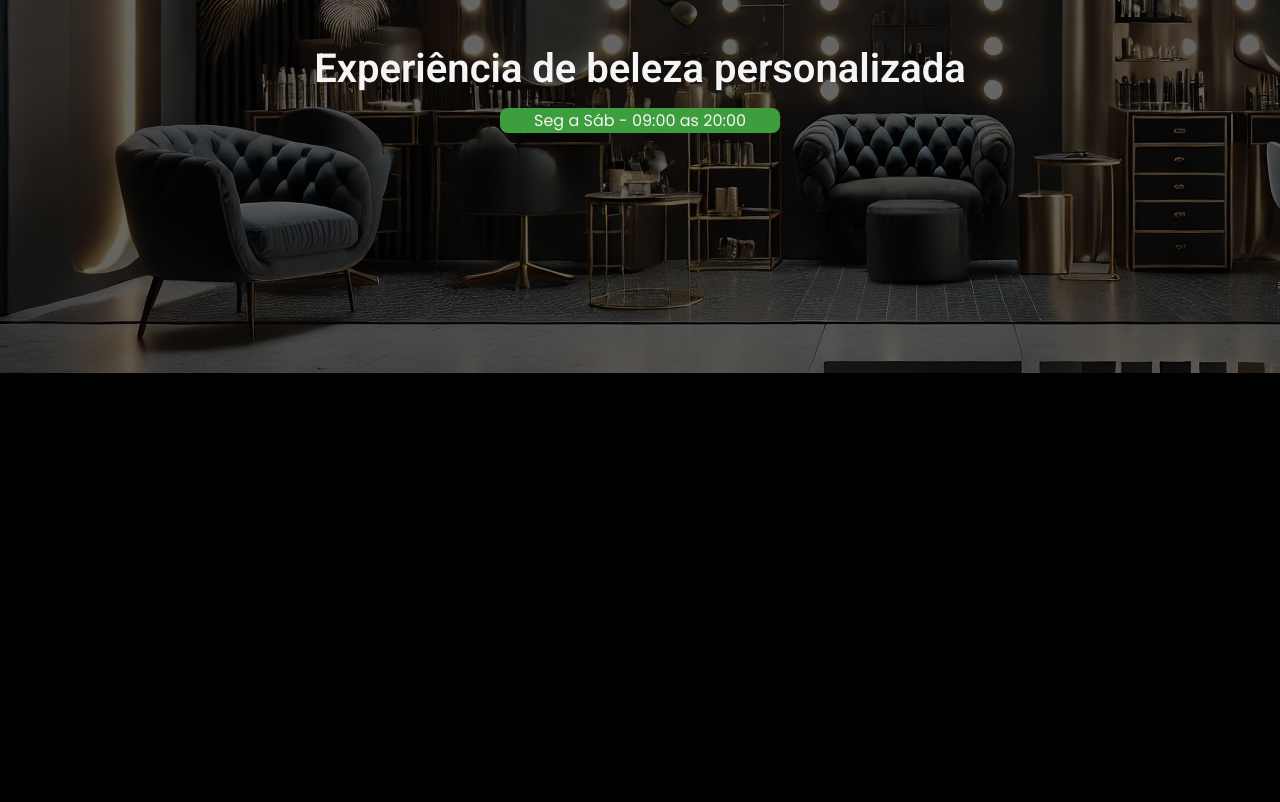
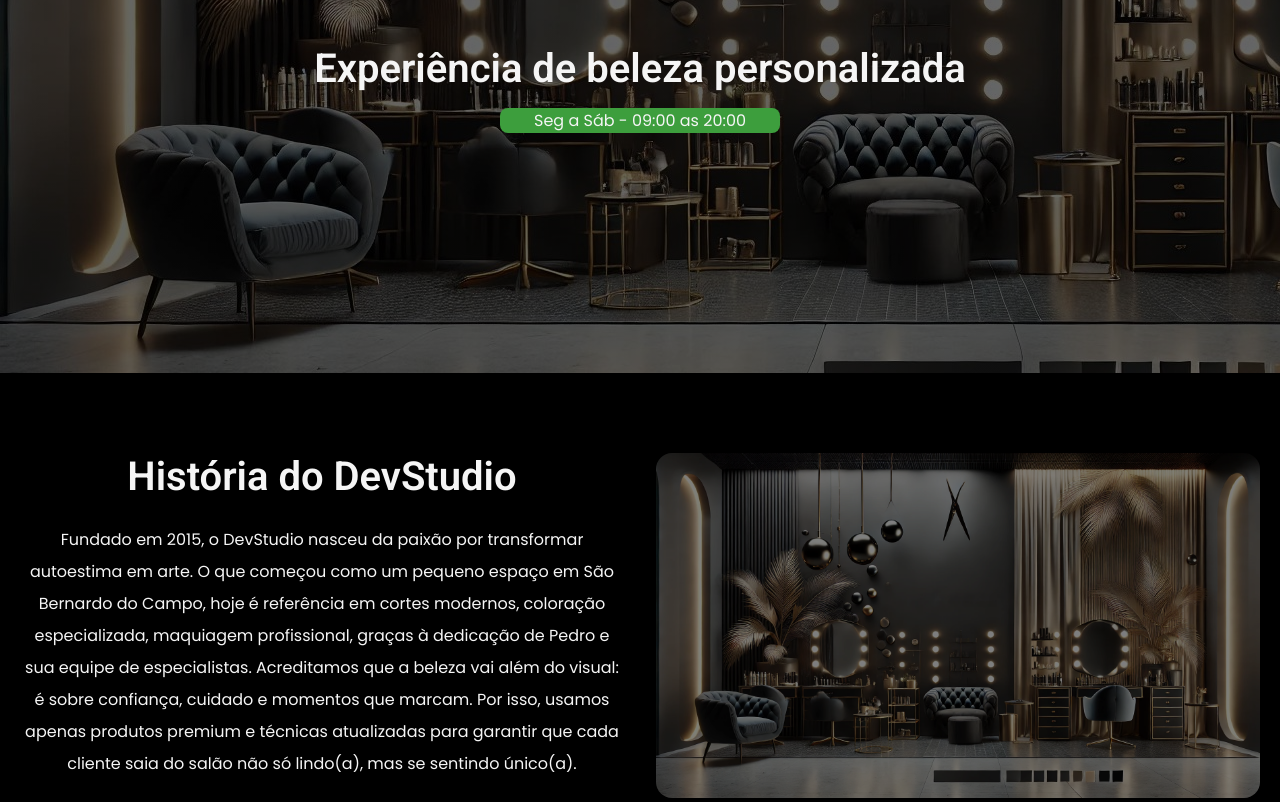
Before and after one commit to BarucoMarco2091/devstudio, a plain HTML site: page index.html in a window 1280 px wide. Shown: the part 107-909 px from the top of the page. Before the commit the page ends 800 px from the top, so only its background shows below. Drawn offline with Linux system fonts and the light colour scheme.

Commit message:
feat:main

```diff
--- a/index.html
+++ b/index.html
@@ -44,7 +44,19 @@
             <p class="hour">Seg a Sáb - 09:00 as 20:00</p>
         </div>
     </header>
-    <main></main>
+    <main>
+        <section class="about">
+            <div class="text">
+                <h2>História do DevStudio</h2>
+                <p>Fundado em 2015, o DevStudio nasceu da paixão por transformar autoestima em arte. O que começou como um pequeno espaço em São Bernardo do Campo, hoje é referência em cortes modernos, coloração especializada, maquiagem profissional, graças à dedicação de Pedro e sua equipe de especialistas.
+
+                    Acreditamos que a beleza vai além do visual: é sobre confiança, cuidado e momentos que marcam. Por isso, usamos apenas produtos premium e técnicas atualizadas para garantir que cada cliente saia do salão não só lindo(a), mas se sentindo único(a).</p>
+                </div>
+            <div class="img">
+                <img src="assets/devstudio.webp" alt="">
+            </div>
+        </section>
+    </main>
     <footer></footer>
     <script src="script/script.js"></script>
 </body>
--- a/styles/main.scss
+++ b/styles/main.scss
@@ -1 +1,38 @@
 @import '../styles/variables.scss';
+
+main {
+    max-width: 1240px;
+    margin: auto;
+
+    .about {
+        display: flex;
+        margin-top: 10dvh;
+
+        div {
+            flex: 1;
+        }
+
+        .text {
+            text-align: center;
+            margin-right: 4dvh;
+
+            h2 {
+                margin-bottom: 3dvh;
+            }
+
+            p {
+                line-height: 2rem;
+            }
+        }
+
+        img {
+            filter: brightness(50%);
+            transition: transform .9s;
+            border-radius: 2dvh;
+        }
+
+        img:hover {
+            transform: scale(1.1);
+        }
+    }
+}
```
Also changed, not shown: assets/devstudio.webp (added), styles/main.css, 1 other file.
